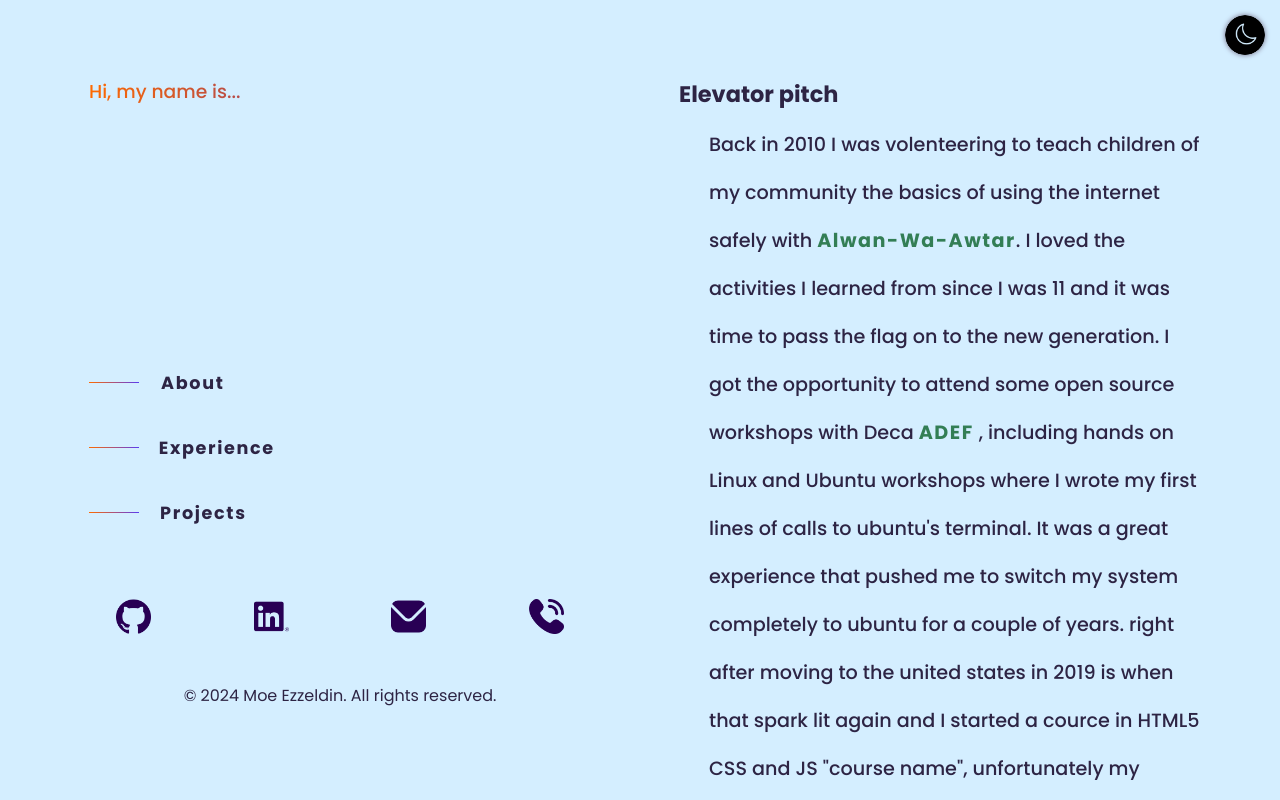
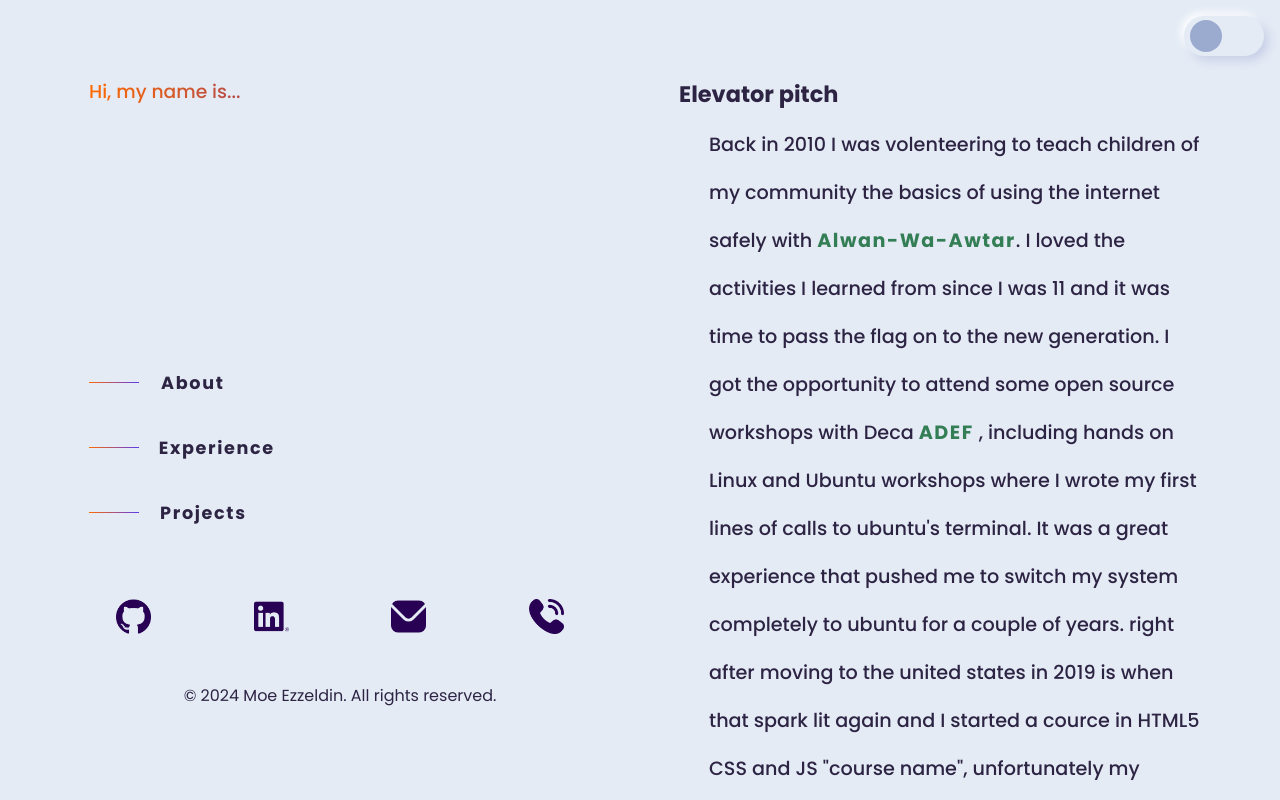
Before and after one commit to MoeEzzeldin/Portfolio-Web-App-moe-ezz-me, a Vue app: page / in a window 1280 px wide. Shown: the top 800 px of the page. Built offline with nearby package versions, Linux system fonts and the light colour scheme; no server answers; a web font is replaced by a local one.

Commit message:
changes to my Home switch

```diff
--- a/src/App.vue
+++ b/src/App.vue
@@ -1,6 +1,11 @@
 <template>
   <!-- I want this png to also expand the background color@click -->
-  <img class="theme-btn" @click="toggleTheme" :src="icons.png" alt="dark-light" />
+  <div class="switch">
+  <div class="switch__1">
+        <input id="switch-1" type="checkbox" @click="toggleTheme">
+        <label for="switch-1"></label>
+      </div>
+    </div>
   <!-- im adding wrapper to make main fit 80vw in mobile views -->
   <div class="container">
     <main id="main" class="wrapper">
@@ -168,22 +173,9 @@ export default {
 }
 
 .theme-btn {
-  height: 40px;
-  position: absolute;
-  right: 10px;
-  top: 10px;
-  cursor: pointer;
+
   /* fix effect */
-  transition:
-    opacity 0.3s ease,
-    height 0.3s ease;
-  box-shadow:
-    0 0 5px var(--hover-color),
-    0 0 5px rgba(255, 255, 255, 0.6);
-  box-shadow: 0 0 5px var(--hover-color);
-  transition: box-shadow 0.3s ease;
-  border-radius: 100%;
-  z-index: 100;
+
 }
 #loading {
   height: 100vh;
@@ -194,6 +186,66 @@ export default {
   box-shadow: 0 0 10px 5px var(--shadow-color);
 }
 
+.switch {
+  grid-column: 1 / 2;
+  display: grid;
+  grid-gap: 3rem;
+  justify-self: center;
+  position: absolute;
+  right: 1rem;
+  top: 1rem;
+  cursor: pointer;
+}
+
+.switch input {
+  display: none;
+}
+
+.switch__1 {
+  width: 5rem;
+}
+
+.switch__1 label {
+  display: flex;
+  align-items: center;
+  width: 100%;
+  height: 2.5rem;
+  box-shadow: 0.3rem 0.3rem 0.6rem var(--greyLight-2), -0.2rem -0.2rem 0.5rem var(--white);
+  background: rgba(255, 255, 255, 0);
+  position: relative;
+  cursor: pointer;
+  border-radius: 1.6rem;
+}
+
+.switch__1 label::after {
+  content: "";
+  position: absolute;
+  left: 0.4rem;
+  width: 2rem;
+  height: 2rem;
+  border-radius: 50%;
+  background: var(--greyDark);
+  transition: all 0.4s ease;
+}
+
+.switch__1 label::before {
+  content: "";
+  width: 100%;
+  height: 100%;
+  border-radius: inherit;
+  background: linear-gradient(270deg, var(--primary-dark) 0%, var(--primary) 50%, var(--primary-light) 100%);
+  opacity: 0;
+  transition: all 0.4s ease;
+}
+
+.switch input:checked ~ label::before {
+  opacity: 1;
+}
+
+.switch input:checked ~ label::after {
+  left: 55%;
+  background: var(--greyLight-1);
+}
 /* Medium devices (tablets, 768px and up) */
 @media (min-width: 768px) and (max-width: 991.98px) {
   /* CSS rules for tablets */
@@ -236,28 +288,7 @@ export default {
     position: relative;
   }
 
-  .theme-btn {
-    height: 40px;
-    position: fixed;
-    right: 15px;
-    top: 15px;
-    cursor: pointer;
-    /* fix effect */
-    transition:
-      opacity 0.3s ease,
-      height 0.3s ease;
-    box-shadow:
-      0 0 5px var(--hover-color),
-      0 0 5px rgba(255, 255, 255, 0.6);
-    box-shadow: 0 0 5px var(--hover-color);
-    transition: box-shadow 0.3s ease;
-    border-radius: 100%;
-    z-index: 100;
-  }
 
-  .theme-btn:hover {
-    transform: scale(1.1);
-    box-shadow: 0 0 10px 5px var(--shadow-color);
-  }
 }
+
 </style>
--- a/src/components/My-Experience.vue
+++ b/src/components/My-Experience.vue
@@ -57,7 +57,7 @@ export default {
  .card:hover {
   background-color: var(--card-background);
   backdrop-filter: blur(25px);
-  box-shadow: 0 0 10px var(--shadow-color);
+  box-shadow: var(--shadow);
 }
 .card .wrapper {
   display: flex;
@@ -76,9 +76,9 @@ export default {
 }
 .card .date {
   transition: all 0.5s ease-out;
-  padding-right: 2rem;
+  padding-right: 1rem;
   display: flex;
-  align-items: center
+  align-items: end;
 }
 
 
@@ -91,6 +91,7 @@ export default {
  .card:hover .date h4 {
   transform: translateY(-5px);
   opacity: 1;
+  color: var(--card-title);
 }
 .card .expo {
   position: absolute;
--- a/src/components/my-Project.vue
+++ b/src/components/my-Project.vue
@@ -4,7 +4,6 @@
       <a :href="item.url" target="_blank" class="expo">
         <img class="expo" :src="expo" alt="png" />
       </a>
-      <div class="wrapper">
         <div class="background-img" :style="{ backgroundImage: 'url(' + item.img + ')' }"></div>
 
         <div class="title">
@@ -28,7 +27,6 @@
             </li>
           </ul>
         </div>
-      </div>
     </section>
   </main>
 </template>
@@ -59,6 +57,8 @@ export default {
   overflow: hidden;
   border-radius: 8px;
   margin-bottom: 2rem;
+  box-shadow: var(--shadow);
+
 }
 .background-img {
   position: absolute;
@@ -72,8 +72,6 @@ export default {
   z-index: 2;
   transition: all 0.5s ease-out;
   border-radius: 8px;
-  box-shadow: 0 0 10px var(--shadow-color);
-
 }
 .card:hover .background-img {
   opacity: .3;
```
Also changed, not shown: src/assets/Normalize.css.
